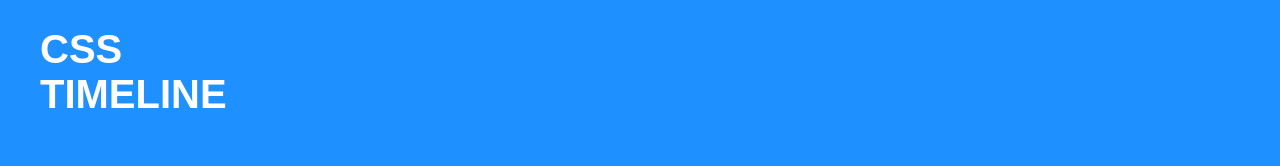
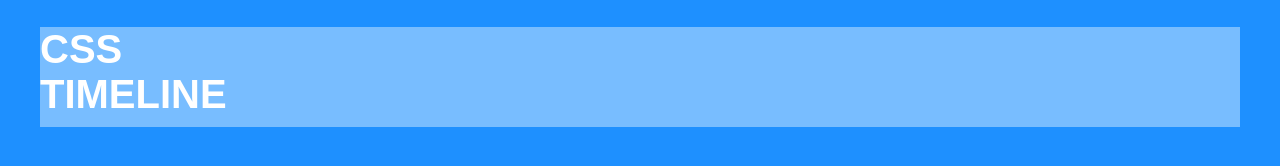
Before and after one commit to elfing91/TIMELINE, a plain HTML site: page index.html in a window 1280 px wide. Drawn offline with Linux system fonts and the light colour scheme.

Commit message:
l_wrapper는 레이아웃(마진, 너비)만을 위한것/ 따로 내용을 담는 timeline생성,->헤더와 컨텐츠로 분리

```diff
--- a/index.html
+++ b/index.html
@@ -1,24 +1,29 @@
 <!DOCTYPE html>
 <html lang="en">
+
 <head>
     <meta charset="UTF-8">
     <meta name="viewport" content="width=device-width, initial-scale=1.0">
     <title>Document</title>
     <link rel="stylesheet" href="style.css">
 </head>
+
 <body>
     <div class="l_wrapper">
-        <div class="header">
-            <h1>CSS
+        <div class="timeline">
+            <div class="timeline-header">
+                <h1>CSS<br>
                     TIMELINE
                 </h1>
             </div>
 
-        <div class="main">
+            <div class=".timeline-content">
                 <div class="">
 
                 </div>
             </div>
+        </div>
 
 </body>
+
 </html>
--- a/style.css
+++ b/style.css
@@ -8,7 +8,7 @@ body {
 }
 
 
-/*레이아웃*/
+/*레이아웃=>✨ l_wrapper는 레이아웃만 담당한다*/
 .l_wrapper {
     margin: 0 auto;
     width:1200px;
@@ -20,8 +20,13 @@ body {
     height: 100vh;
     width: 100%;
 }
+.timeline{
+    background-color: rgb(255 255 255 / .4); /*✨ rgb 코드=> rgb(rgb코드/투명도)*/
+    margin: 0 auto;
 
-.header {
+}
+
+.timeline-header {
     height: 100px;
     width: 100px;
 }
@@ -31,3 +36,6 @@ h1{
     font-size: 40px;
     font-weight: bold;
 }
+.timeline-content{
+
+}
```
Lines whose indentation alone changed are shown as unchanged.
